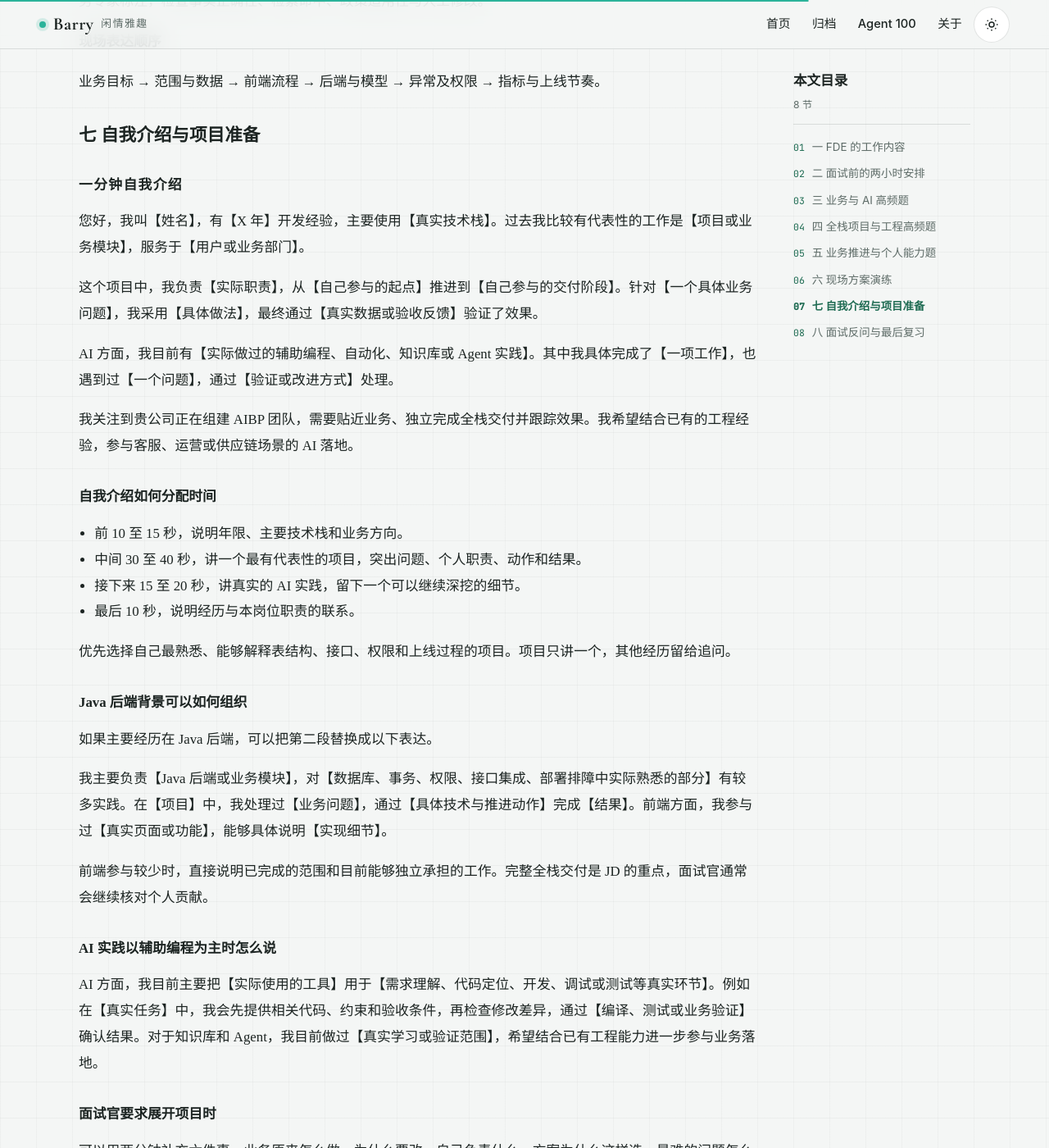
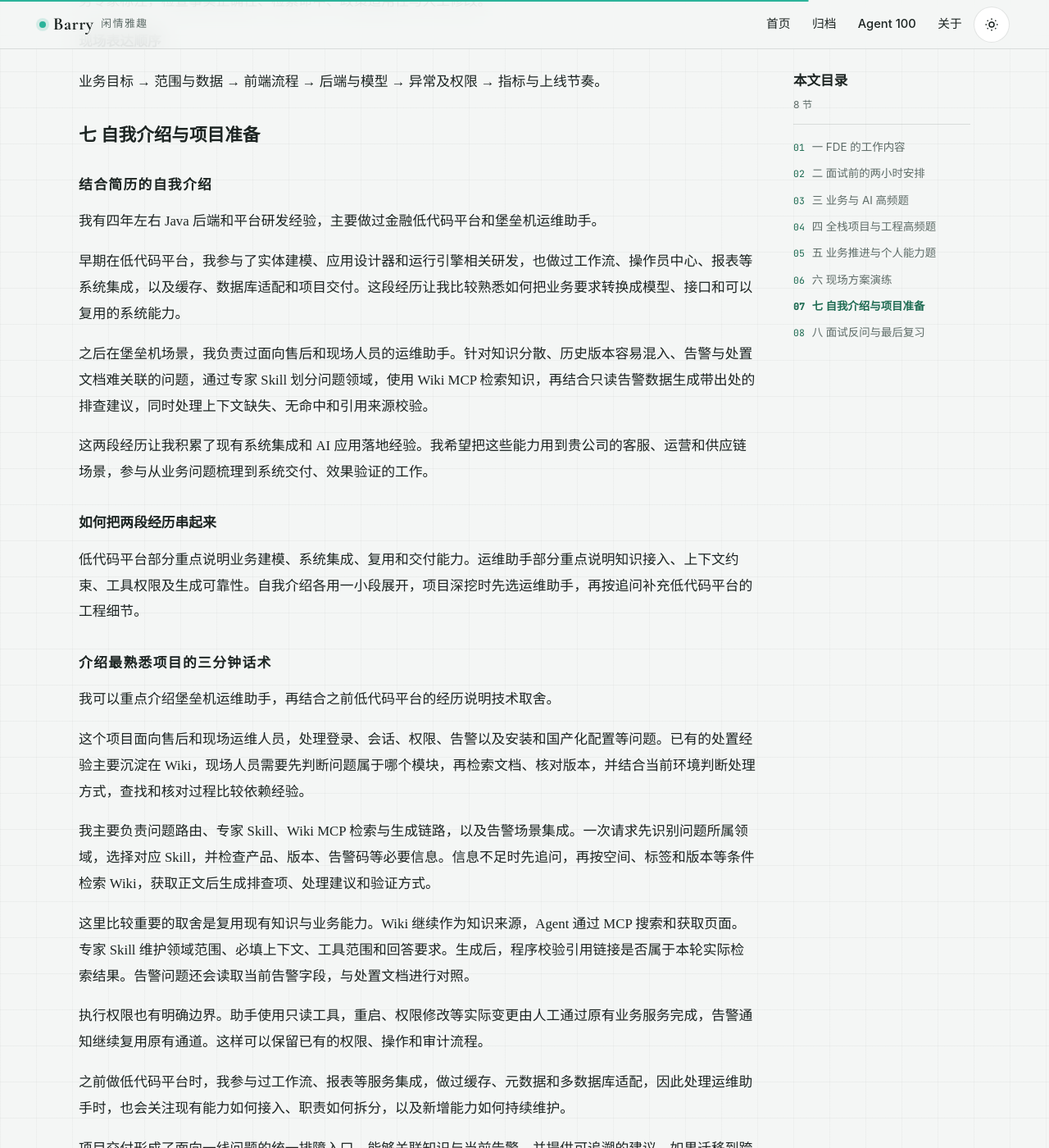
Before and after one commit to Barry04/Barry04.github.io, a Jekyll site: the page built from 2026/fde-interview-handbook.md, in a window 1280 px wide and 1400 px high, scrolled down 14037 px. Shown: the whole window at 82% size. Built offline with Jekyll 4.4.1, drawn with Linux system fonts in a browser that asks for light colours; comment, search, counter and statistics services are not loaded; some of the changed text lies outside the part shown.

Commit message:
docs: tailor FDE project introduction to resume experience

```diff
--- a/2026/fde-interview-handbook.md
+++ b/2026/fde-interview-handbook.md
@@ -439,62 +439,101 @@ Redis 锁可以作为协调手段，还需要数据库约束和下游业务幂
 
 ## 七 自我介绍与项目准备
 
-### 一分钟自我介绍
+### 结合简历的自我介绍
 
-您好，我叫【姓名】，有【X 年】开发经验，主要使用【真实技术栈】。过去我比较有代表性的工作是【项目或业务模块】，服务于【用户或业务部门】。
+我有四年左右 Java 后端和平台研发经验，主要做过金融低代码平台和堡垒机运维助手。
 
-这个项目中，我负责【实际职责】，从【自己参与的起点】推进到【自己参与的交付阶段】。针对【一个具体业务问题】，我采用【具体做法】，最终通过【真实数据或验收反馈】验证了效果。
+早期在低代码平台，我参与了实体建模、应用设计器和运行引擎相关研发，也做过工作流、操作员中心、报表等系统集成，以及缓存、数据库适配和项目交付。这段经历让我比较熟悉如何把业务要求转换成模型、接口和可以复用的系统能力。
 
-AI 方面，我目前有【实际做过的辅助编程、自动化、知识库或 Agent 实践】。其中我具体完成了【一项工作】，也遇到过【一个问题】，通过【验证或改进方式】处理。
+之后在堡垒机场景，我负责过面向售后和现场人员的运维助手。针对知识分散、历史版本容易混入、告警与处置文档难关联的问题，通过专家 Skill 划分问题领域，使用 Wiki MCP 检索知识，再结合只读告警数据生成带出处的排查建议，同时处理上下文缺失、无命中和引用来源校验。
 
-我关注到贵公司正在组建 AIBP 团队，需要贴近业务、独立完成全栈交付并跟踪效果。我希望结合已有的工程经验，参与客服、运营或供应链场景的 AI 落地。
+这两段经历让我积累了现有系统集成和 AI 应用落地经验。我希望把这些能力用到贵公司的客服、运营和供应链场景，参与从业务问题梳理到系统交付、效果验证的工作。
 
-#### 自我介绍如何分配时间
+#### 如何把两段经历串起来
 
-- 前 10 至 15 秒，说明年限、主要技术栈和业务方向。
-- 中间 30 至 40 秒，讲一个最有代表性的项目，突出问题、个人职责、动作和结果。
-- 接下来 15 至 20 秒，讲真实的 AI 实践，留下一个可以继续深挖的细节。
-- 最后 10 秒，说明经历与本岗位职责的联系。
+低代码平台部分重点说明业务建模、系统集成、复用和交付能力。运维助手部分重点说明知识接入、上下文约束、工具权限及生成可靠性。自我介绍各用一小段展开，项目深挖时先选运维助手，再按追问补充低代码平台的工程细节。
 
-优先选择自己最熟悉、能够解释表结构、接口、权限和上线过程的项目。项目只讲一个，其他经历留给追问。
+### 介绍最熟悉项目的三分钟话术
 
-#### Java 后端背景可以如何组织
+我可以重点介绍堡垒机运维助手，再结合之前低代码平台的经历说明技术取舍。
 
-如果主要经历在 Java 后端，可以把第二段替换成以下表达。
+这个项目面向售后和现场运维人员，处理登录、会话、权限、告警以及安装和国产化配置等问题。已有的处置经验主要沉淀在 Wiki，现场人员需要先判断问题属于哪个模块，再检索文档、核对版本，并结合当前环境判断处理方式，查找和核对过程比较依赖经验。
 
-我主要负责【Java 后端或业务模块】，对【数据库、事务、权限、接口集成、部署排障中实际熟悉的部分】有较多实践。在【项目】中，我处理过【业务问题】，通过【具体技术与推进动作】完成【结果】。前端方面，我参与过【真实页面或功能】，能够具体说明【实现细节】。
+我主要负责问题路由、专家 Skill、Wiki MCP 检索与生成链路，以及告警场景集成。一次请求先识别问题所属领域，选择对应 Skill，并检查产品、版本、告警码等必要信息。信息不足时先追问，再按空间、标签和版本等条件检索 Wiki，获取正文后生成排查项、处理建议和验证方式。
 
-前端参与较少时，直接说明已完成的范围和目前能够独立承担的工作。完整全栈交付是 JD 的重点，面试官通常会继续核对个人贡献。
+这里比较重要的取舍是复用现有知识与业务能力。Wiki 继续作为知识来源，Agent 通过 MCP 搜索和获取页面。专家 Skill 维护领域范围、必填上下文、工具范围和回答要求。生成后，程序校验引用链接是否属于本轮实际检索结果。告警问题还会读取当前告警字段，与处置文档进行对照。
 
-#### AI 实践以辅助编程为主时怎么说
+执行权限也有明确边界。助手使用只读工具，重启、权限修改等实际变更由人工通过原有业务服务完成，告警通知继续复用原有通道。这样可以保留已有的权限、操作和审计流程。
 
-AI 方面，我目前主要把【实际使用的工具】用于【需求理解、代码定位、开发、调试或测试等真实环节】。例如在【真实任务】中，我会先提供相关代码、约束和验收条件，再检查修改差异，通过【编译、测试或业务验证】确认结果。对于知识库和 Agent，我目前做过【真实学习或验证范围】，希望结合已有工程能力进一步参与业务落地。
+之前做低代码平台时，我参与过工作流、报表等服务集成，做过缓存、元数据和多数据库适配，因此处理运维助手时，也会关注现有能力如何接入、职责如何拆分，以及新增能力如何持续维护。
 
-#### 面试官要求展开项目时
+项目交付形成了面向一线问题的统一排障入口，能够关联知识与当前告警，并提供可追溯的建议。如果迁移到跨境电商，我会先识别客服或运营的高频问题，把商品和政策作为知识来源，把订单和物流作为实时业务数据，再根据错误影响安排人工审核和自动化范围。
 
-可以用两分钟补充六件事。业务原来怎么做，为什么要改，自己负责什么，方案为什么这样选，最难的问题怎么解决，最后用什么证据验收。每个部分准备一个具体细节，避免把介绍变成技术名词清单。
+#### 两分钟版本如何压缩
 
-#### 面试前需要填好的内容
+保留业务问题、个人职责、请求链路、一个关键取舍和岗位联系。低代码经历只补充一段，用来解释系统集成和复用能力。面试官追问工程细节后，再展开缓存、SPI 或数据库适配。
 
-- 【年限与技术栈】与简历一致。
-- 【项目名称与用户】一句话说清项目服务谁。
-- 【个人职责】区分自己负责、参与和协作的部分。
-- 【业务问题】选择可以解释现状和影响的具体问题。
-- 【结果】使用能核实的数据或验收反馈。
-- 【AI 实践】准备一个实际过程，以及发现和修正错误的例子。
+### 面试官深挖时如何回答
 
-#### 自我介绍之后最可能的追问
+#### 你个人具体做了哪些部分
 
-1. 这个项目有多少人参与，你具体完成了什么？
-2. 哪个需求需要你直接与业务沟通？
-3. 前端和部署分别由谁完成？
-4. 方案中最重要的一次取舍是什么？
-5. AI 生成的内容如何验证，出现错误时怎么处理？
-6. 如果让你把项目迁移到跨境电商场景，哪些能力能够复用？
+根据简历，我重点负责问题路由与专家 Skill、Wiki MCP 检索生成链路、关键上下文补全、无命中处理、引用来源校验和告警场景集成。此外，我还做过告警链路解耦和国产数据库适配。面试时围绕其中最熟悉的两项展开，讲清输入、处理过程、输出和异常分支。
 
-### AI 项目经验有限时的回答
+前端页面、部署和团队其他成员的工作范围，需要按实际分工说明。可以使用“这部分由我负责”“这部分我参与联调”“这部分由团队其他成员完成”区分贡献。
 
-我目前的 AI 实践主要在【真实范围】，能具体说明【做过的功能、工作流或验证】。对于业务交付，我可以发挥已有的建模、权限、数据库和部署经验，并通过真实样本评测、小范围试点和人工审核逐步完善方案。
+#### 专家 Skill 里具体有什么
+
+按登录、会话、权限审计、告警、安装及国产化等领域，维护检索空间、标签、产品版本、必填上下文、可调用工具和输出要求。路由选定领域后，这些配置约束本次检索与生成。可以举告警 Skill 的例子，说明告警码、当前版本和告警字段分别在哪一步使用。
+
+#### Wiki MCP 与 RAG 分别起什么作用
+
+MCP 提供知识工具接口，这个项目主要使用 search 和 get_page。RAG 对应检索材料进入生成过程的链路。回答时说明搜索条件、正文获取、上下文组织和引用校验，相关组件及检索实现以实际接入方式为准。
+
+#### 检索不到或缺少版本时怎么办
+
+缺少影响判断的信息时先追问。没有有效知识命中时，说明缺失信息和需要补充的材料，并将问题交给人工继续处理。跨版本的处理步骤需要先核对适用范围，再用于生成建议。
+
+#### 校验引用链接能保证回答正确吗
+
+校验链接属于本轮检索结果，可以验证引用的来源。结论是否得到原文支持、政策或步骤是否适用于当前版本，还需要进一步检查。面试时可以明确说明已实现的来源校验，并把证据与结论匹配列为评测和改进方向。
+
+#### 为什么采用只读工具
+
+运维涉及生产状态、权限和审计。通过只读方式获取上下文、提供排查建议，可以先覆盖知识查找与辅助诊断需求。实际变更继续走已有的授权和操作流程。未来扩大执行范围时，需要评估审批、参数校验、幂等、结果核对和回退条件。
+
+#### 如何说明低代码平台的工程深度
+
+可以从两个熟悉的例子中选择一个。
+
+- 建模与集成。说明实体模型、页面和服务如何关联，以及工作流、操作员中心或报表如何接入。重点讲清接口约定、数据流转和个人完成的模块。
+- 并发与扩展。围绕物理表结构变更中的 Redis 分布式锁，或者基于 SPI 的多数据库加载，说明遇到的问题、实现边界、异常处理和验证方式。
+
+缓存校验、锁释放、DDL 一致性和适配器接口的实现细节，应使用自己实际做过的方案回答。
+
+#### 跨境电商经验如何迁移
+
+售后知识查找与客服政策检索，都需要确认问题类型、产品或商品范围、版本及适用条件。告警实时字段与订单物流数据，都需要结合当前事实判断。低代码平台中积累的业务建模、系统集成和模块复用，可以用于把验证过的场景做成持续使用的工具。
+
+平台规则、业务指标和工作流程需要入职后与业务共同确认。面试中可以给出迁移方案，再说明需要验证的数据和假设。
+
+#### 全栈能力如何回答
+
+我的成熟经验主要在 Java 后端、平台研发和 Agent 业务链路，对业务建模、数据库、接口、系统集成和排障比较熟悉。前端方面，我实际完成过【具体页面、组件或联调工作】，能够展开说明【技术栈和实现细节】。对于贵司要求的完整交付，我会结合现有技术栈，说明自己能够独立承担的范围和需要补齐的部分。
+
+### 如何把项目放进本岗位的自我介绍
+
+自我介绍中先交代低代码平台的业务和工程背景，再把运维助手作为 AI 应用经历展开。技术面可以沿“问题路由、上下文、检索、工具权限、输出校验”继续深挖，业务面则围绕用户原来怎么处理、助手改善了哪个环节、如何验证收益来回答。
+
+谈到结果时，优先说明已经交付的能力和可核实反馈。简历中的响应优化、开发效率和问题覆盖等数字，需要准备统计对象、样本范围、时间窗口与计算口径，再决定是否在口述中使用。
+
+### 项目介绍前需要确认的细节
+
+- 运维助手各项职责中，哪些是自己设计和实现，哪些由团队协作完成。
+- 可以完整讲清的一次请求，以及一次无命中或信息缺失的处理。
+- 一个真实失败样例，如何定位到路由、检索、版本或生成环节。
+- 前端页面、部署、接入权限与上线流程的实际分工。
+- 能提供依据的效果指标及统计口径。
+- 低代码平台中最熟悉的一项设计，以及支持该设计的具体约束。
 
 ### 真实项目准备清单
 
```
